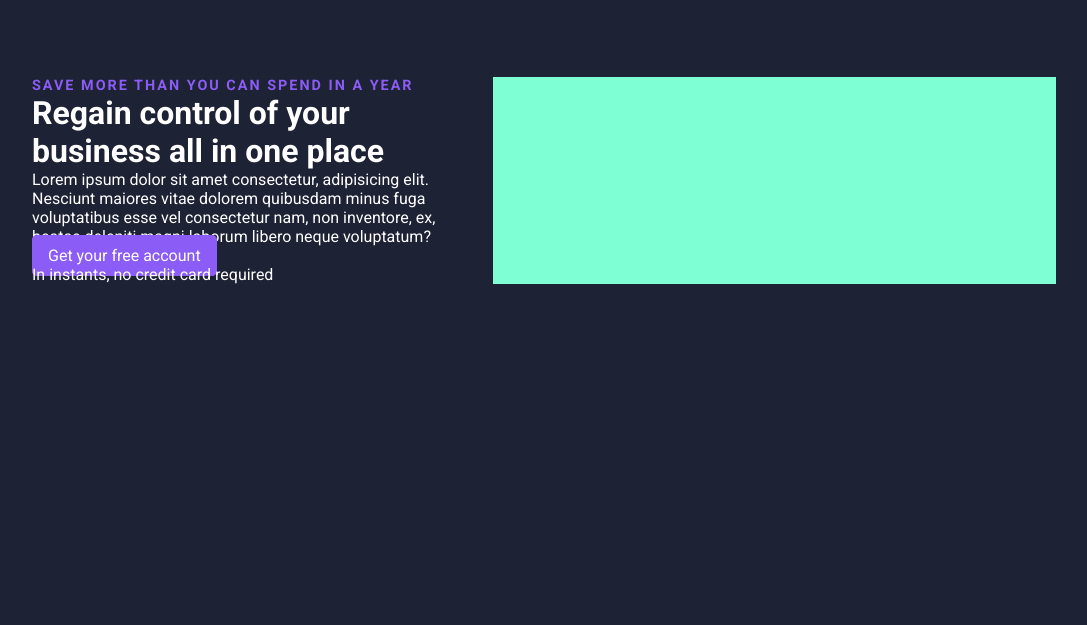
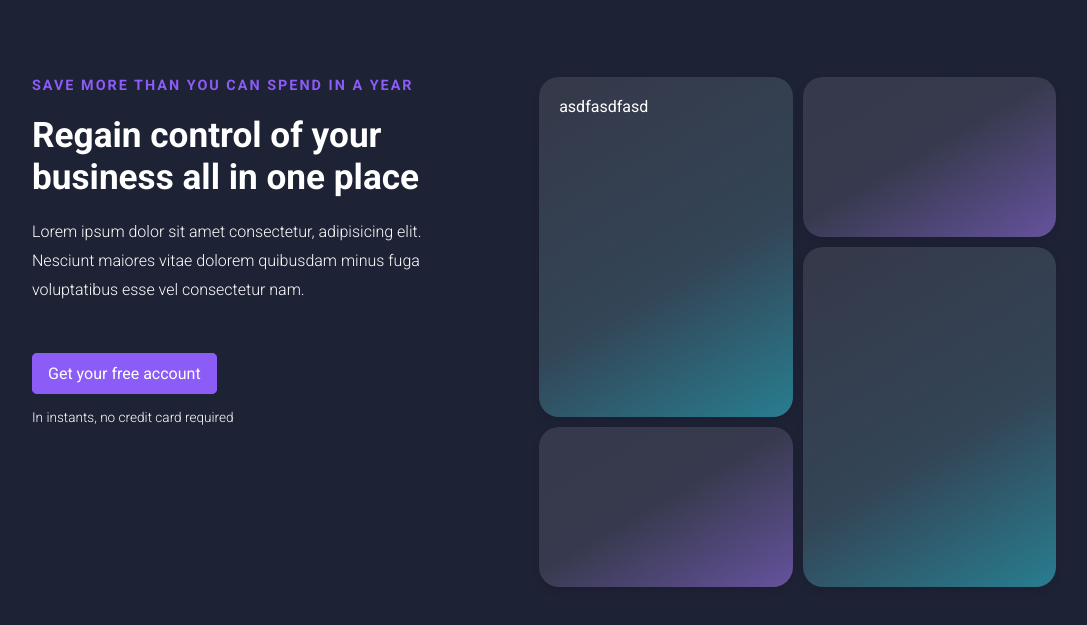
Before and after one commit to alexandrerussi/FIAP-1ESPY-2024, a plain HTML site: page aula5 - flexbox/projeto-simples/index.html in a window 1280 px wide. Shown: the part 107-732 px from the top of the page, without its empty margins (96-1183 px from the left). Drawn offline with Linux system fonts and the light colour scheme.

Commit message:
flexbox fim e organização

```diff
--- a/aula5 - flexbox/projeto-simples/css/style.css
+++ b/aula5 - flexbox/projeto-simples/css/style.css
@@ -68,7 +68,7 @@ nav img {
 .banner-header {
     display: flex;
     justify-content: space-between;
-    /* flex-wrap: wrap; */
+    flex-wrap: wrap;
 
     padding-top: 5rem;
 }
@@ -81,7 +81,6 @@ nav img {
 .direita {
     width: 55%;
     min-width: 380px;
-    background-color: aquamarine;
 }
 
 .banner-header h2 {
@@ -90,3 +89,71 @@ nav img {
     color: #8b5cf6;
     letter-spacing: 2px;
 }
+
+.banner-header h1 {
+    margin-top: 20px;
+    font-size: 2.2rem;
+}
+
+.banner-header p {
+    margin: 20px 0 60px 0;
+    font-weight: 300;
+    line-height: 1.8rem;
+    font-size: 1rem;
+}
+
+.banner-header .mini-message {
+    font-size: 0.85rem;
+}
+
+.dashboard {
+    display: flex;
+    justify-content: flex-end;
+    gap: 10px;
+}
+
+.group-blocks {
+    width: 45%;
+    max-width: 270px;
+}
+
+.bloco {
+    height: 300px;
+    background-color: #444;
+    padding: 20px;
+    border-radius: 20px;
+    box-shadow: 0 4px 8px rgba(0, 0, 0, 0.1);
+    margin-bottom: 10px;
+}
+
+.bloco-maior {
+    height: 300px;
+    background: rgb(53,56,73);
+    background: linear-gradient(150deg, rgba(53,56,73,1) 0%, rgba(51,69,86,1) 58%, rgba(40,125,144,1) 100%);
+}
+
+.bloco-menor {
+    height: 120px;
+    background: rgb(53,57,74);
+    background: linear-gradient(150deg, rgba(53,57,74,1) 0%, rgba(55,58,78,1) 47%, rgba(101,82,157,1) 100%);
+}
+
+@media screen and (max-width: 862px) {
+    .banner-header .esquerda  {
+        width: 100%;
+    }
+
+    .banner-header .direita {
+        width: 100%;
+    }
+
+    .dashboard {
+        justify-content: center;
+    }
+}
+
+@media screen and (max-width: 768px) {
+    nav ul {
+        display: none;
+    }
+}
--- a/aula5 - flexbox/projeto-simples/index.html
+++ b/aula5 - flexbox/projeto-simples/index.html
@@ -45,7 +45,7 @@
                     <h2>Save more than you can spend in a year</h2>
                     <h1>Regain control of your business all in one place</h1>
                     <p>
-                        Lorem ipsum dolor sit amet consectetur, adipisicing elit. Nesciunt maiores vitae dolorem quibusdam minus fuga voluptatibus esse vel consectetur nam, non inventore, ex, beatae deleniti magni laborum libero neque voluptatum?
+                        Lorem ipsum dolor sit amet consectetur, adipisicing elit. Nesciunt maiores vitae dolorem quibusdam minus fuga voluptatibus esse vel consectetur nam.
                     </p>
                     <a href="#" class="btn">Get your free account</a>
                     <p class="mini-message">In instants, no credit card required</p>
@@ -53,7 +53,7 @@
                 <div class="direita">
                     <div class="dashboard">
                         <div class="group-blocks">
-                            <div class="bloco bloco-maior"></div>
+                            <div class="bloco bloco-maior">asdfasdfasd</div>
                             <div class="bloco bloco-menor"></div>
                         </div>
                         <div class="group-blocks">
```
Also changed, not shown: aula6-organizacao/public/css/fonts.css (added), aula6-organizacao/public/css/global.css (added), aula6-organizacao/src/home/index.css (added), aula6-organizacao/src/home/index.html (added), aula6-organizacao/src/medidas/index.css (added), aula6-organizacao/src/medidas/index.html (added).
